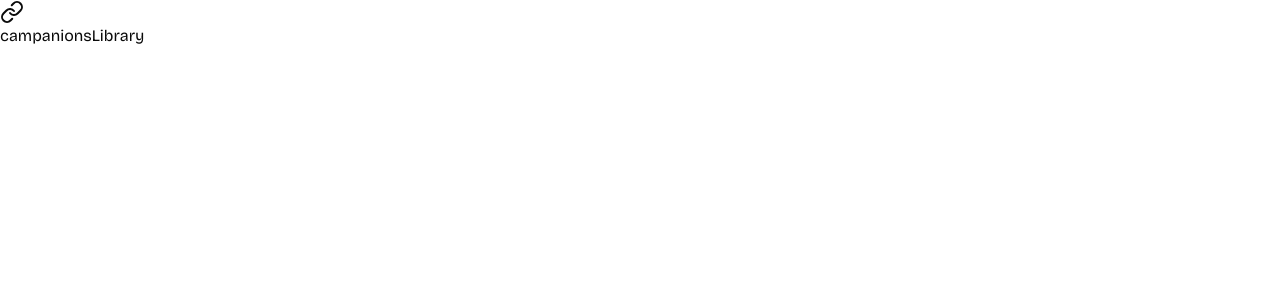
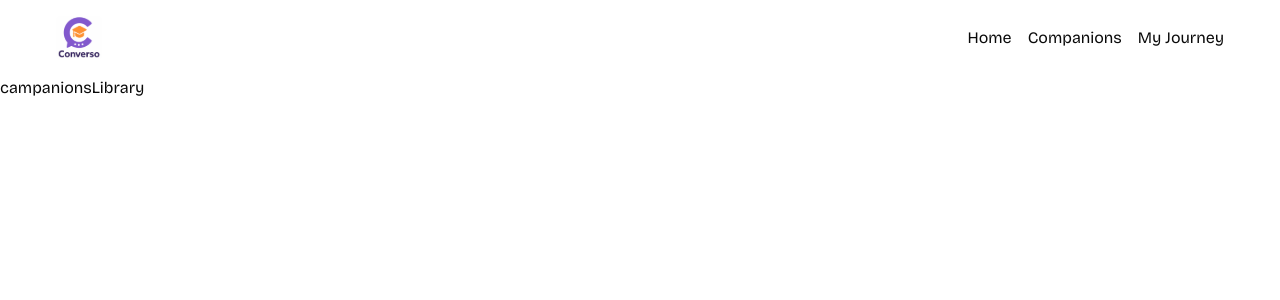
Before and after one commit to criticalcoder-ai/AI-Saas-Platform-with-AI-agent, a Next.js app: page /campanions/1 in a window 1280 px wide. Shown: the top 300 px of the page. Built offline with nearby package versions, Linux system fonts and the light colour scheme.

Commit message:
add shad cn

```diff
--- a/app/campanions/[id]/page.tsx
+++ b/app/campanions/[id]/page.tsx
@@ -1,8 +1,8 @@
 
-const  campanionSession = () => {
+const  companionSession = () => {
   return (
     <div>campanionsLibrary</div>
   )
 }
 
-export default campanionSession
+export default companionSession
--- a/app/campanions/page.tsx
+++ b/app/campanions/page.tsx
@@ -1,8 +1,8 @@
 
-const campanionsLibrary= () => {
+const companionsLibrary= () => {
   return (
     <div>campanionsLa</div>
   )
 }
 
-export default campanionsLibrary
+export default companionsLibrary
--- a/components/ui/Navbar.tsx
+++ b/components/ui/Navbar.tsx
@@ -1,9 +1,11 @@
-import { Link } from 'lucide-react'
-import Image from 'next/image'
+import Link from "next/link";
+import Image from "next/image";
+import NavItems from "@/components/NavItems";
 
 const Navbar = () => {
     return (
-    <nav>  <Link href="/">
+        <nav className="navbar">
+            <Link href="/">
                 <div className="flex items-center gap-2.5 cursor-pointer">
                     <Image
                         src="/images/logo.svg"
@@ -11,12 +13,12 @@ const Navbar = () => {
                         width={46}
                         height={44}
                     />
+                </div>
+            </Link>
+            <div className="flex items-center gap-8">
+                <NavItems />
 
             </div>
-</Link>
-
-
-
         </nav>
     )
 }
```
Also changed, not shown: app/subscribtion/page.tsx (renamed from app/subscription/page.tsx). Lines whose indentation alone changed are shown as unchanged.
